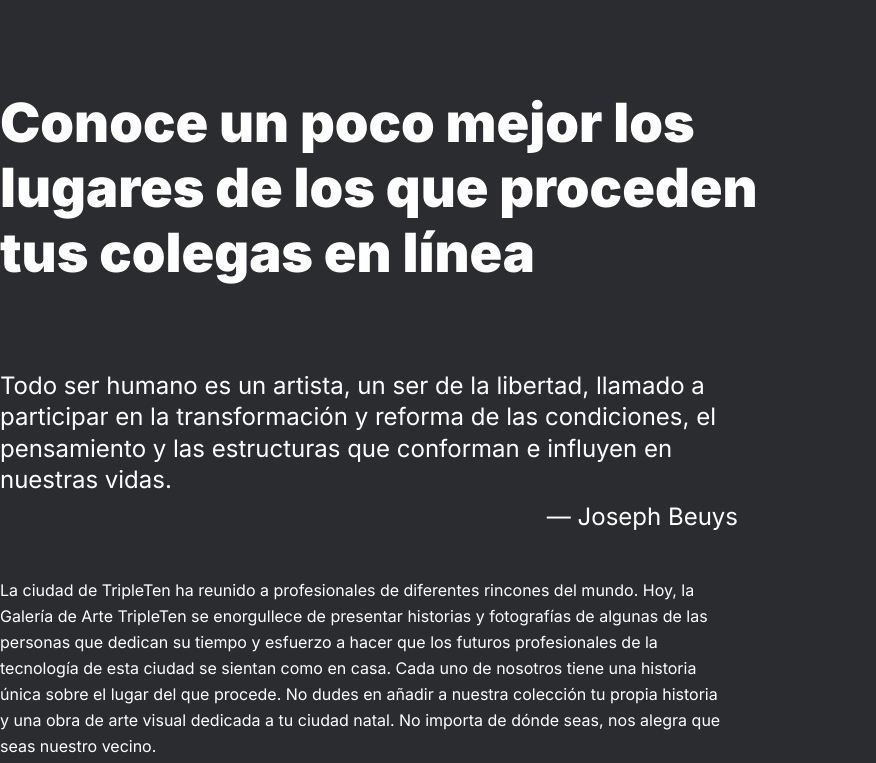
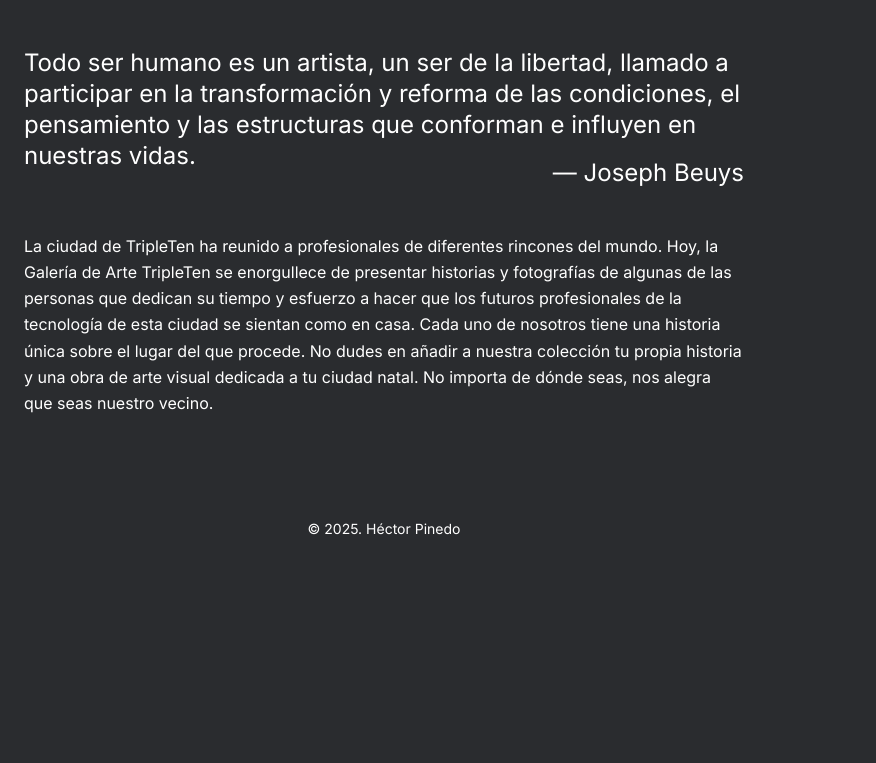
Before and after one commit to hesepiri/web_project_homeland, a plain HTML site: page index.html in a window 768 px wide. Shown: the part 1234-1997 px from the top of the page, 876 px wide, since content can reach past the window. After the commit the page ends 1794 px from the top, so only its background shows below. Drawn offline with Linux system fonts and the light colour scheme.

Commit message:
Paso 7 - Agregando media query para dispositivos de min 768px de ancho

```diff
--- a/blocks/footer.css
+++ b/blocks/footer.css
@@ -12,4 +12,15 @@
   font-family: "Inter-Regular", sans-serif;
   font-size: 14px;
   line-height: 1.1;
+  margin: 0;
 }
+
+@media screen and (min-width: 768px) and (max-width: 1279px) {
+  .footer {
+    margin: 88px auto 24px;
+  }
+
+  .footer__copyright {
+    line-height: 1;
+  }
+}
--- a/blocks/header.css
+++ b/blocks/header.css
@@ -53,4 +53,13 @@
 .header__image {
   -webkit-filter: grayscale(100%);
   filter: grayscale(100%);
+  width: 100%;
 }
+
+@media screen and (min-width: 768px) and (max-width: 1279px) {
+  .header__title {
+    max-width: 530px;
+    font-size: 75px;
+    line-height: 1;
+  }
+}
--- a/blocks/intro.css
+++ b/blocks/intro.css
@@ -16,6 +16,7 @@
   font-size: 54px;
   line-height: 1.2;
   text-align: left;
+  margin: 0;
 }
 
 .intro__text {
@@ -50,3 +51,31 @@
   text-align: left;
   padding-top: 32px;
 }
+
+@media screen and (min-width: 768px) and (max-width: 1279px) {
+  .intro {
+    max-width: 720px;
+    margin: 90px 24px;
+  }
+
+  .intro__title {
+    max-width: 707px;
+    font-family: "Inter-Black", sans-serif;
+    font-size: 45px;
+    line-height: 1.1;
+    text-align: left;
+    margin: 0;
+  }
+
+  .intro__text_quote-text {
+    font-family: "Inter-Regular", sans-serif;
+    font-size: 24px;
+    text-align: left;
+    padding: 0;
+    margin: 50px 0 -10px;
+  }
+
+  .intro__text_quote-author {
+    right: 0;
+  }
+}
```
